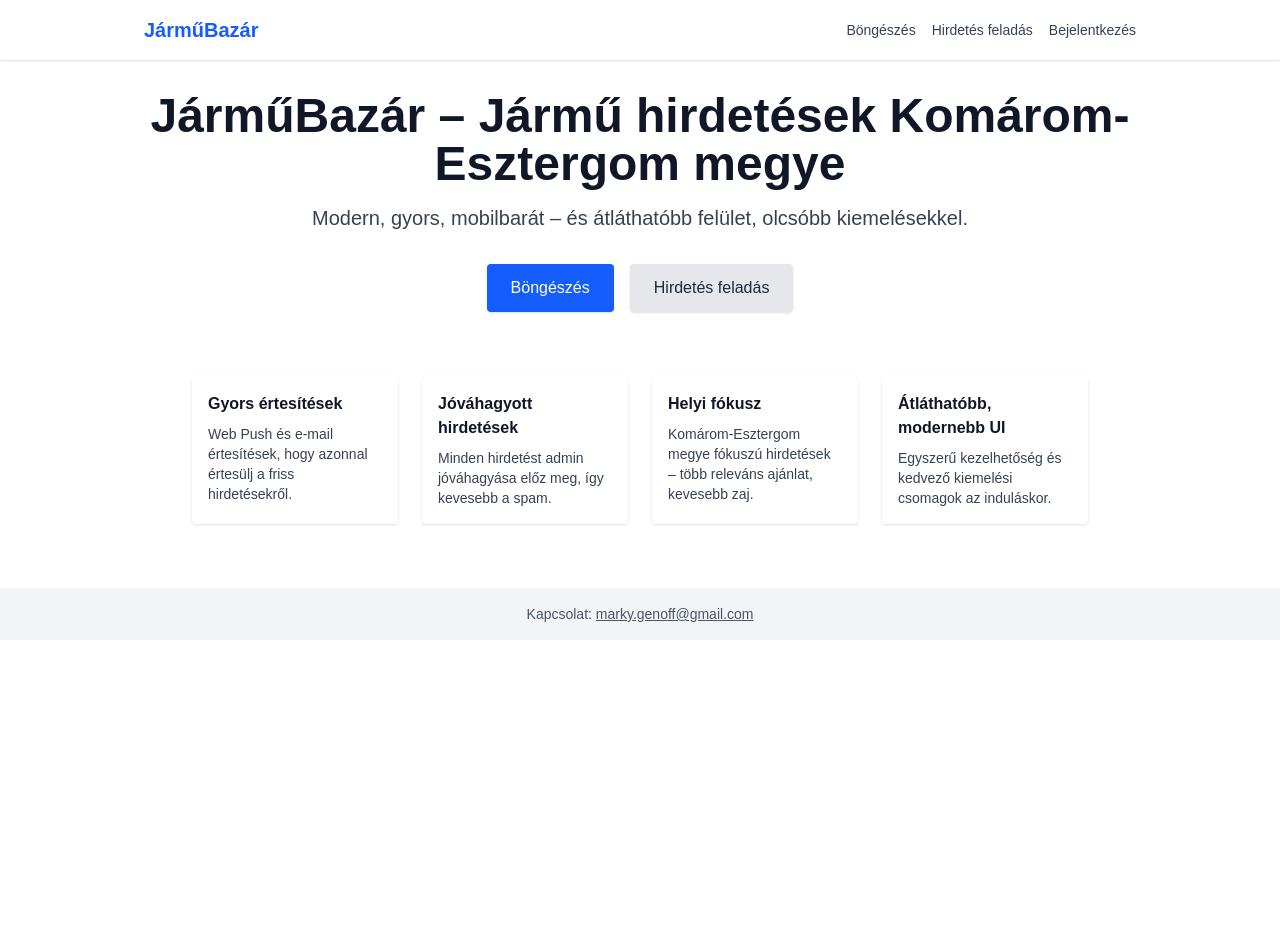
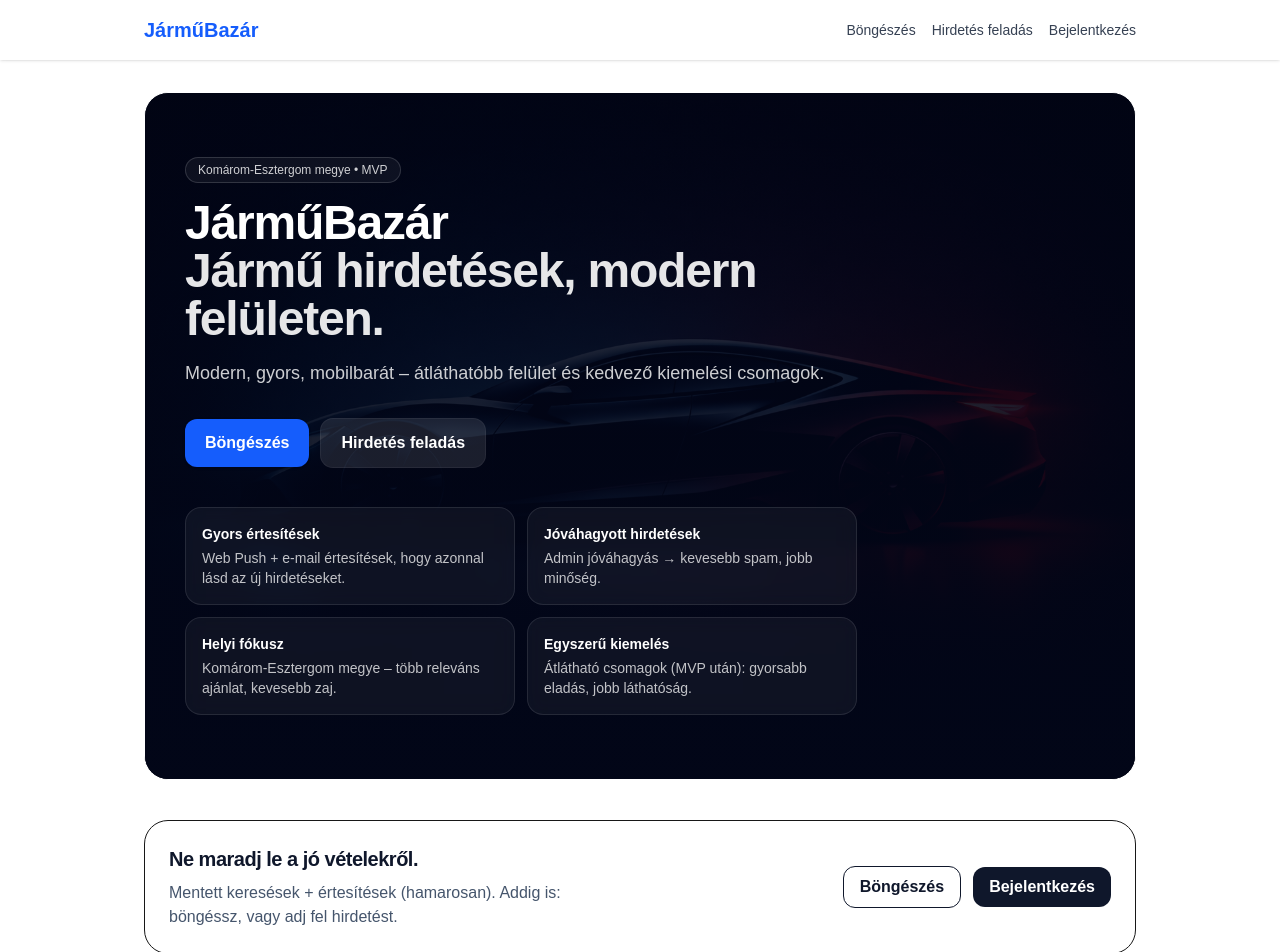
Before and after one commit to Mukedlii/jarmubazar, a Next.js app: page / in a window 1280 px wide. Shown: the top 952 px of the page. Before the commit the page ends 800 px from the top, so only its background shows below. Built offline with nearby package versions, Linux system fonts and the light colour scheme.

Commit message:
UI polish: modern hero + card grid with images + upgraded listing page

```diff
--- a/src/app/browse/page.tsx
+++ b/src/app/browse/page.tsx
@@ -1,18 +1,22 @@
 "use client";
 
-import { useState } from "react";
+import Image from "next/image";
 import Link from "next/link";
+import { useMemo, useState } from "react";
 
 import { listings } from "@/lib/mockData";
 import { formatPrice } from "@/lib/utils";
+
+const CARD_IMAGES = ["/assets/car1.png", "/assets/car2.png", "/assets/car3.png"];
 
 export default function BrowsePage() {
   const [category, setCategory] = useState<string>("");
   const [minPrice, setMinPrice] = useState<string>("");
   const [maxPrice, setMaxPrice] = useState<string>("");
   const [location, setLocation] = useState<string>("");
-  const [sort, setSort] = useState<string>("");
+  const [sort, setSort] = useState<string>("newest");
 
+  const items = useMemo(() => {
     const filtered = listings.filter((item) => {
       if (category && item.category !== category) return false;
       if (minPrice && item.price < parseInt(minPrice)) return false;
@@ -23,16 +27,31 @@ export default function BrowsePage() {
 
     const sorted = [...filtered].sort((a, b) => {
       if (sort === "price") return a.price - b.price;
-    if (sort === "newest") return 0;
+      // MVP: newest = keep mock ordering
       return 0;
     });
 
+    return sorted;
+  }, [category, minPrice, maxPrice, location, sort]);
+
   return (
-    <div className="max-w-5xl mx-auto p-4">
-      <h1 className="text-2xl font-bold mb-4">Böngészés</h1>
+    <div className="space-y-6">
+      <div className="flex items-end justify-between gap-4">
+        <div>
+          <h1 className="text-3xl font-bold tracking-tight text-slate-900">Böngészés</h1>
+          <p className="mt-1 text-slate-600">Szűrj gyorsan, és nézd a legfrissebb hirdetéseket.</p>
+        </div>
+        <Link href="/post" className="hidden rounded-xl bg-slate-900 px-4 py-2 font-semibold text-white hover:bg-slate-800 sm:inline-flex">
+          + Hirdetés feladás
+        </Link>
+      </div>
 
-      <div className="grid grid-cols-1 md:grid-cols-4 gap-4 mb-6">
-        <select className="border p-2 rounded" value={category} onChange={(e) => setCategory(e.target.value)}>
+      <div className="grid gap-3 rounded-2xl border bg-white p-4 sm:grid-cols-2 lg:grid-cols-5">
+        <select
+          className="w-full rounded-xl border px-3 py-2"
+          value={category}
+          onChange={(e) => setCategory(e.target.value)}
+        >
           <option value="">Kategória</option>
           <option value="Autó">Autó</option>
           <option value="Motor">Motor</option>
@@ -42,7 +61,7 @@ export default function BrowsePage() {
         <input
           type="number"
           placeholder="Min. ár"
-          className="border p-2 rounded"
+          className="w-full rounded-xl border px-3 py-2"
           value={minPrice}
           onChange={(e) => setMinPrice(e.target.value)}
         />
@@ -50,7 +69,7 @@ export default function BrowsePage() {
         <input
           type="number"
           placeholder="Max. ár"
-          className="border p-2 rounded"
+          className="w-full rounded-xl border px-3 py-2"
           value={maxPrice}
           onChange={(e) => setMaxPrice(e.target.value)}
         />
@@ -58,42 +77,69 @@ export default function BrowsePage() {
         <input
           type="text"
           placeholder="Település"
-          className="border p-2 rounded"
+          className="w-full rounded-xl border px-3 py-2"
           value={location}
           onChange={(e) => setLocation(e.target.value)}
         />
 
         <select
-          className="border p-2 rounded md:col-span-1"
+          className="w-full rounded-xl border px-3 py-2"
           value={sort}
           onChange={(e) => setSort(e.target.value)}
         >
-          <option value="">Rendezés</option>
           <option value="newest">Legújabb</option>
           <option value="price">Ár szerint</option>
         </select>
       </div>
 
-      <div className="grid grid-cols-1 sm:grid-cols-2 lg:grid-cols-3 gap-4">
-        {sorted.map((item) => (
+      <div className="grid gap-4 sm:grid-cols-2 lg:grid-cols-3">
+        {items.map((item, idx) => (
           <Link
             key={item.id}
             href={`/listing/${item.id}`}
-            className="border rounded shadow-sm hover:shadow-md transition p-3 flex flex-col"
+            className="group overflow-hidden rounded-2xl border bg-white shadow-sm transition hover:shadow-md"
           >
-            <div className="h-32 bg-gray-200 mb-3 flex items-center justify-center text-gray-500">Kép</div>
+            <div className="relative aspect-[16/9] bg-slate-100">
+              <Image
+                src={CARD_IMAGES[idx % CARD_IMAGES.length]}
+                alt={item.title}
+                fill
+                className="object-cover transition duration-300 group-hover:scale-[1.02]"
+              />
+              <div className="absolute inset-0 bg-gradient-to-t from-black/35 via-black/0 to-black/0" />
+              {item.featured && (
+                <div className="absolute left-3 top-3 rounded-full bg-yellow-300/90 px-3 py-1 text-xs font-semibold text-slate-900">
+                  Kiemelt
+                </div>
+              )}
+            </div>
 
-            {item.featured && (
-              <span className="self-start bg-yellow-200 text-yellow-800 text-xs px-2 py-1 rounded mb-2">Kiemelt</span>
-            )}
+            <div className="p-4">
+              <div className="flex items-start justify-between gap-3">
+                <h2 className="text-base font-semibold leading-snug text-slate-900 line-clamp-2">
+                  {item.title}
+                </h2>
+              </div>
 
-            <h2 className="font-semibold">{item.title}</h2>
-            <p className="text-blue-600 font-bold">{formatPrice(item.price)}</p>
-            <p className="text-sm text-gray-600">
-              {item.location} • {item.posted}
-            </p>
+              <div className="mt-2 text-lg font-bold text-blue-700">{formatPrice(item.price)}</div>
+
+              <div className="mt-2 flex items-center justify-between text-sm text-slate-600">
+                <div className="truncate">{item.location}</div>
+                <div className="shrink-0">{item.posted}</div>
+              </div>
+
+              <div className="mt-3 inline-flex rounded-full bg-slate-100 px-3 py-1 text-xs font-medium text-slate-700">
+                {item.category}
+              </div>
+            </div>
           </Link>
         ))}
+      </div>
+
+      <div className="sm:hidden">
+        <Link href="/post" className="inline-flex w-full items-center justify-center rounded-xl bg-slate-900 px-4 py-3 font-semibold text-white hover:bg-slate-800">
+          + Hirdetés feladás
+        </Link>
       </div>
     </div>
   );
--- a/src/app/page.tsx
+++ b/src/app/page.tsx
@@ -1,60 +1,105 @@
+import Image from "next/image";
 import Link from "next/link";
 
 import { APP } from "@/lib/config";
 
 export default function Page() {
   return (
-    <section className="flex flex-col items-center justify-center text-center space-y-8">
-      <div className="space-y-4">
-        <h1 className="text-3xl md:text-5xl font-bold text-gray-900">
-          {APP.name} – Jármű hirdetések {APP.region}
+    <div className="space-y-10">
+      {/* Hero */}
+      <section className="relative overflow-hidden rounded-3xl border bg-slate-950 text-white">
+        <Image
+          src="/assets/hero-bg.png"
+          alt="Hero"
+          fill
+          priority
+          className="object-cover opacity-35"
+        />
+        <div className="absolute inset-0 bg-gradient-to-b from-slate-950/40 via-slate-950/70 to-slate-950" />
+
+        <div className="relative px-6 py-14 sm:px-10 sm:py-16">
+          <div className="max-w-2xl">
+            <p className="inline-flex items-center rounded-full border border-white/15 bg-white/5 px-3 py-1 text-xs font-medium text-white/80">
+              Komárom-Esztergom megye • MVP
+            </p>
+            <h1 className="mt-4 text-4xl font-bold tracking-tight sm:text-5xl">
+              {APP.name}
+              <span className="block text-white/90">Jármű hirdetések, modern felületen.</span>
             </h1>
-        <p className="text-lg md:text-xl text-gray-700 max-w-2xl mx-auto">
-          Modern, gyors, mobilbarát – és átláthatóbb felület, olcsóbb kiemelésekkel.
+            <p className="mt-4 text-base text-white/80 sm:text-lg">
+              Modern, gyors, mobilbarát – átláthatóbb felület és kedvező kiemelési csomagok.
             </p>
-      </div>
 
-      <div className="flex flex-col sm:flex-row gap-4">
+            <div className="mt-8 flex flex-col gap-3 sm:flex-row">
               <Link
                 href="/browse"
-          className="bg-blue-600 text-white px-6 py-3 rounded shadow hover:bg-blue-700 transition-colors"
+                className="inline-flex items-center justify-center rounded-xl bg-blue-600 px-5 py-3 font-semibold text-white shadow-sm hover:bg-blue-500"
               >
                 Böngészés
               </Link>
               <Link
                 href="/post"
-          className="bg-gray-200 text-gray-800 px-6 py-3 rounded shadow hover:bg-gray-300 transition-colors"
+                className="inline-flex items-center justify-center rounded-xl bg-white/10 px-5 py-3 font-semibold text-white ring-1 ring-white/15 hover:bg-white/15"
               >
                 Hirdetés feladás
               </Link>
             </div>
 
-      <div className="grid grid-cols-1 sm:grid-cols-2 md:grid-cols-4 gap-6 mt-8 max-w-4xl">
-        <div className="p-4 bg-white rounded shadow text-left">
-          <h3 className="font-semibold text-gray-900 mb-2">Gyors értesítések</h3>
-          <p className="text-sm text-gray-700">
-            Web Push és e-mail értesítések, hogy azonnal értesülj a friss hirdetésekről.
-          </p>
+            <div className="mt-10 grid gap-3 sm:grid-cols-2">
+              {[
+                {
+                  t: "Gyors értesítések",
+                  d: "Web Push + e-mail értesítések, hogy azonnal lásd az új hirdetéseket.",
+                },
+                {
+                  t: "Jóváhagyott hirdetések",
+                  d: "Admin jóváhagyás → kevesebb spam, jobb minőség.",
+                },
+                {
+                  t: "Helyi fókusz",
+                  d: `${APP.region} – több releváns ajánlat, kevesebb zaj.`,
+                },
+                {
+                  t: "Egyszerű kiemelés",
+                  d: "Átlátható csomagok (MVP után): gyorsabb eladás, jobb láthatóság.",
+                },
+              ].map((x) => (
+                <div
+                  key={x.t}
+                  className="rounded-2xl border border-white/10 bg-white/5 p-4 backdrop-blur"
+                >
+                  <div className="text-sm font-semibold">{x.t}</div>
+                  <div className="mt-1 text-sm text-white/75">{x.d}</div>
                 </div>
-        <div className="p-4 bg-white rounded shadow text-left">
-          <h3 className="font-semibold text-gray-900 mb-2">Jóváhagyott hirdetések</h3>
-          <p className="text-sm text-gray-700">
-            Minden hirdetést admin jóváhagyása előz meg, így kevesebb a spam.
-          </p>
+              ))}
             </div>
-        <div className="p-4 bg-white rounded shadow text-left">
-          <h3 className="font-semibold text-gray-900 mb-2">Helyi fókusz</h3>
-          <p className="text-sm text-gray-700">
-            {APP.region} fókuszú hirdetések – több releváns ajánlat, kevesebb zaj.
-          </p>
-        </div>
-        <div className="p-4 bg-white rounded shadow text-left">
-          <h3 className="font-semibold text-gray-900 mb-2">Átláthatóbb, modernebb UI</h3>
-          <p className="text-sm text-gray-700">
-            Egyszerű kezelhetőség és kedvező kiemelési csomagok az induláskor.
-          </p>
           </div>
         </div>
       </section>
+
+      {/* Secondary CTA */}
+      <section className="grid gap-4 rounded-3xl border bg-white p-6 sm:grid-cols-2">
+        <div>
+          <h2 className="text-xl font-bold tracking-tight text-slate-900">Ne maradj le a jó vételekről.</h2>
+          <p className="mt-2 text-slate-600">
+            Mentett keresések + értesítések (hamarosan). Addig is: böngéssz, vagy adj fel hirdetést.
+          </p>
+        </div>
+        <div className="flex items-center justify-start gap-3 sm:justify-end">
+          <Link
+            href="/browse"
+            className="rounded-xl border px-4 py-2 font-semibold text-slate-900 hover:bg-slate-50"
+          >
+            Böngészés
+          </Link>
+          <Link
+            href="/login"
+            className="rounded-xl bg-slate-900 px-4 py-2 font-semibold text-white hover:bg-slate-800"
+          >
+            Bejelentkezés
+          </Link>
+        </div>
+      </section>
+    </div>
   );
 }
```
Also changed, not shown: src/app/listing/[id]/page.tsx (+54 -21 lines). Lines whose indentation alone changed are shown as unchanged.
